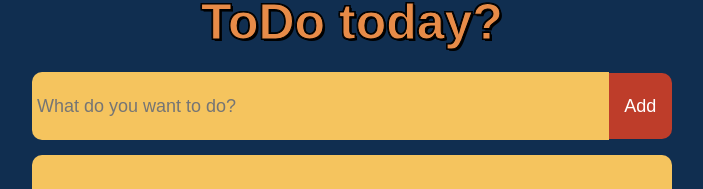
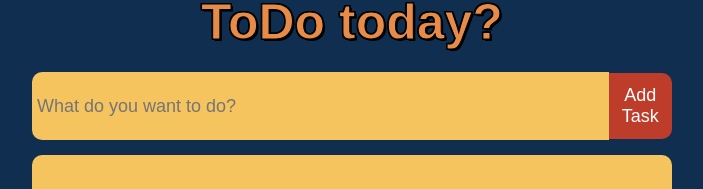
Before and after one commit to Finisker/React-project_ToDo, a React (Create React App) app: page / in a window 1280 px wide. Shown: the part 167-356 px from the top of the page, without its empty margins (288-991 px from the left). Built offline with nearby package versions, Linux system fonts and the light colour scheme.

Commit message:
Learn how to <form> boy - and why useState resets that

```diff
--- a/src/components/App.js
+++ b/src/components/App.js
@@ -1,16 +1,15 @@
-import React from 'react';
+import {useState} from 'react';
 import './App.scss';
 import NewTaskBar from './NewTaskBar';
 import TaskDisplay from './TaskDisplay';
 
 function App() {
 
-  const [tasksNumber, setTasksNumber] = React.useState(0);
+  const [tasks, setTasks] = useState(0);
 
-  const handleTaskAdd = () => {
-    setTasksNumber(tasksNumber + 1);
-    window.alert('Task added, number of tasks: ' + tasksNumber);
-  };
+  // function handleTaskAdd(){
+
+  // };
 
   return (
     <div className="App">
@@ -18,8 +17,8 @@ function App() {
         <h1>What do you want <br /> ToDo today?</h1>
       </header>
       <main>
-        <NewTaskBar onSubmit={handleTaskAdd}/>
-        <TaskDisplay tasksNumber={tasksNumber} />
+        <NewTaskBar/>
+        <TaskDisplay tasksNumber={tasks} />
       </main>
     </div>
   );
--- a/src/components/NewTaskBar.js
+++ b/src/components/NewTaskBar.js
@@ -1,15 +1,28 @@
+import { useState } from 'react';
 import './NewTaskBar.scss';
 
-function NewTaskBar({ onSubmit }) {
+export default function NewTaskBar(props) {
+
+  const [value, setValue] = useState('');
 
   return (
     <div className="NewTaskBar">
-      <form className="NewTaskBar-form">
-        <input type="text" className="NewTaskBar-input" placeholder="What do you want to do?" />
-        <button type="submit" className="NewTaskBar-button" onClick={() => onSubmit()}>Add</button>
+      <form
+      className="NewTaskBar-form"
+      onSubmit={() => props.handleSubmit}
+      >
+        <input
+          type="text"
+          className="NewTaskBar-input"
+          placeholder="What do you want to do?"
+          value={value}
+          onChange={(e) => setValue(e.target.value)}
+        />
+        <button
+        type="submit"
+        className="NewTaskBar-button"
+        >Add Task</button>
       </form>
     </div>
   );
 }
-
-export default NewTaskBar;
```
